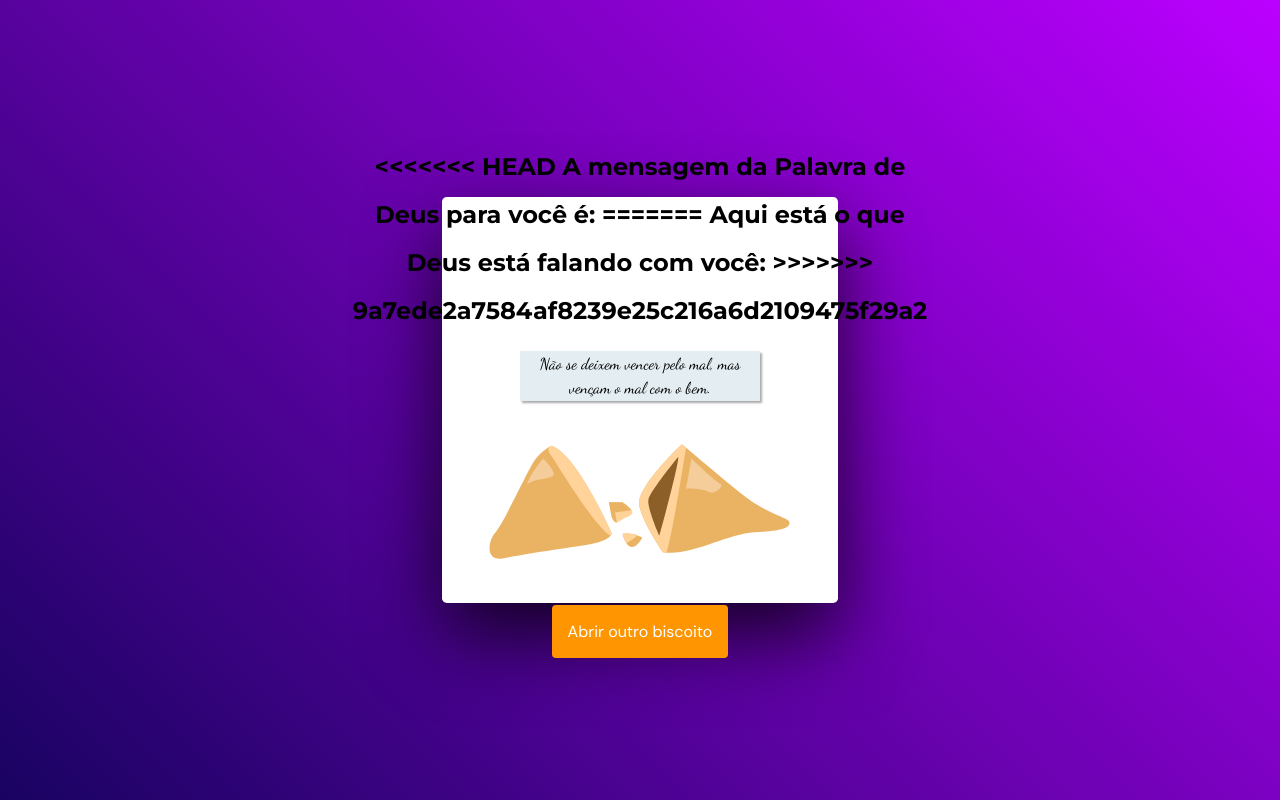
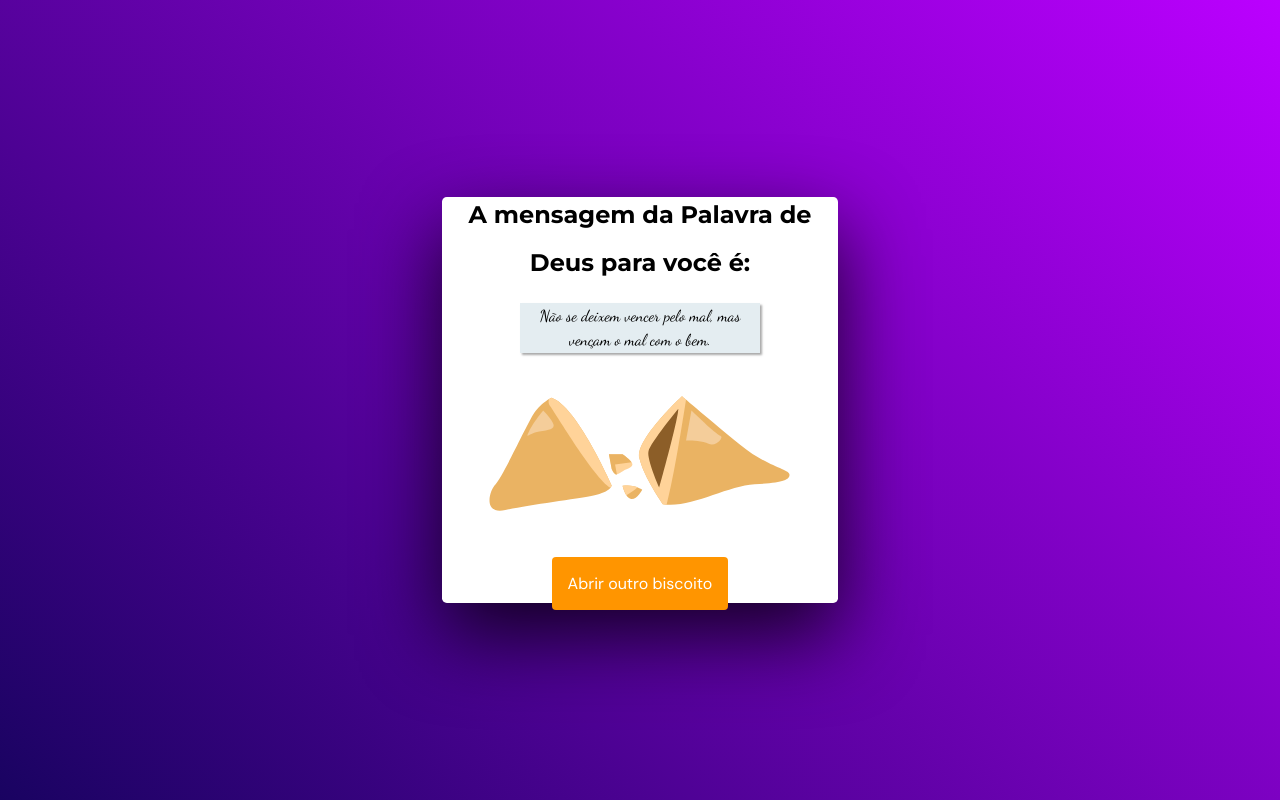
Before and after one commit to MarcosOliveira1975/biscoitobiblico, a plain HTML site: page index.html in a window 1280 px wide. Both pictures are taken after a click on the element 639 px from the left and 399 px from the top of the page. Drawn offline with Linux system fonts and the light colour scheme.

Commit message:
update massages

```diff
--- a/index.html
+++ b/index.html
@@ -29,13 +29,9 @@
     </section>
 
     <section class="biscoitoAberto hide">
-        <h1>
-<<<<<<< HEAD
-            A mensagem da Palavra de Deus para você é:
-=======
-            Aqui está o que Deus está falando com você:
->>>>>>> 9a7ede2a7584af8239e25c216a6d2109475f29a2
-        </h1>
+
+        <h1>A mensagem da Palavra de Deus para você é:</h1>
+
         <p id="randomPhrase">
             Consagre ao Senhor tudo o que você faz e seus planos serão bem sucedidos.
         </p>
```
